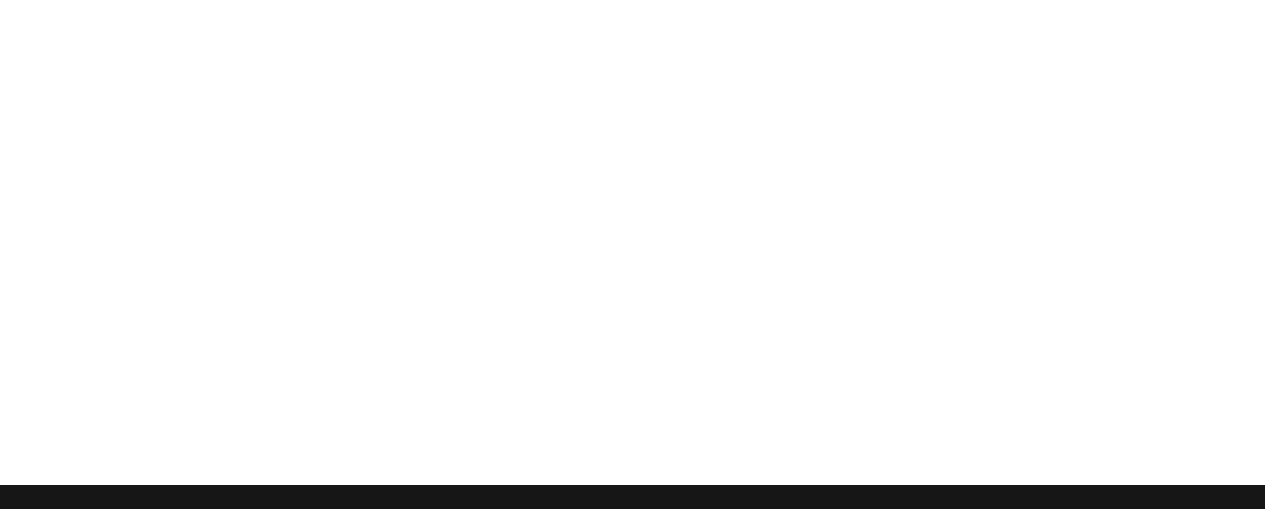
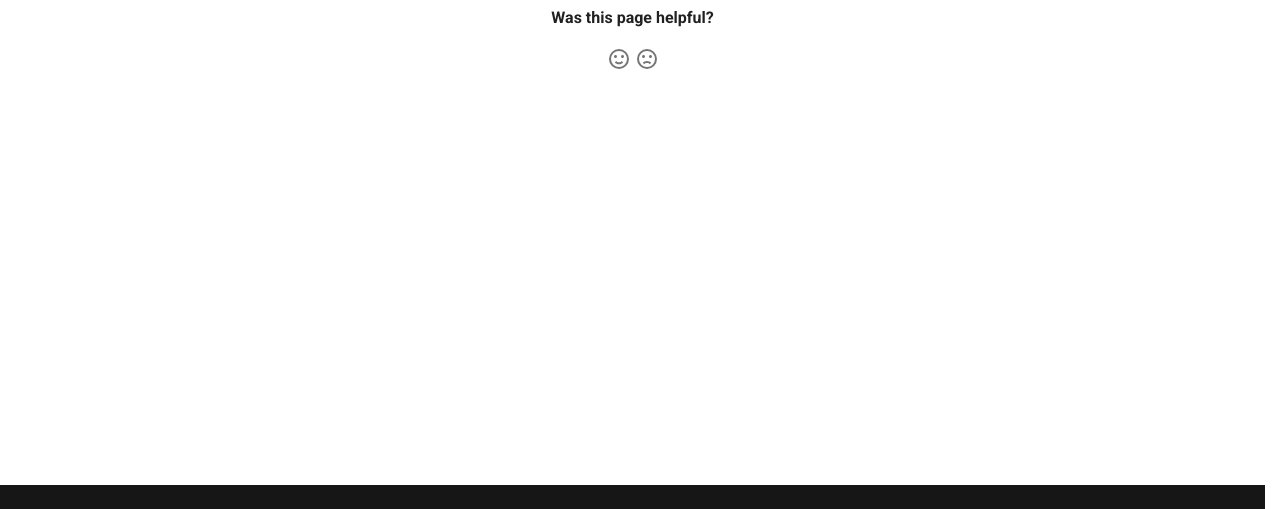
Before and after one commit to meltyminds/meltyminds.github.io, a plain HTML site: page index.html in a window 1280 px wide. Shown: the part 291-800 px from the top of the page. Drawn offline with Linux system fonts and the light colour scheme.

Commit message:
Add default Was this page helpful? via settings.

```diff
--- a/index.html
+++ b/index.html
@@ -314,6 +314,46 @@
 
 
 
+  <form class="md-feedback" name="feedback" hidden>
+    <fieldset>
+      <legend class="md-feedback__title">
+        Was this page helpful?
+      </legend>
+      <div class="md-feedback__inner">
+        <div class="md-feedback__list">
+
+            <button class="md-feedback__icon md-icon" type="submit" title="This page was helpful" data-md-value="1">
+              <svg xmlns="http://www.w3.org/2000/svg" viewBox="0 0 24 24"><path d="M20 12a8 8 0 0 0-8-8 8 8 0 0 0-8 8 8 8 0 0 0 8 8 8 8 0 0 0 8-8m2 0a10 10 0 0 1-10 10A10 10 0 0 1 2 12 10 10 0 0 1 12 2a10 10 0 0 1 10 10M10 9.5c0 .8-.7 1.5-1.5 1.5S7 10.3 7 9.5 7.7 8 8.5 8s1.5.7 1.5 1.5m7 0c0 .8-.7 1.5-1.5 1.5S14 10.3 14 9.5 14.7 8 15.5 8s1.5.7 1.5 1.5m-5 7.73c-1.75 0-3.29-.73-4.19-1.81L9.23 14c.45.72 1.52 1.23 2.77 1.23s2.32-.51 2.77-1.23l1.42 1.42c-.9 1.08-2.44 1.81-4.19 1.81Z"/></svg>
+            </button>
+
+            <button class="md-feedback__icon md-icon" type="submit" title="This page could be improved" data-md-value="0">
+              <svg xmlns="http://www.w3.org/2000/svg" viewBox="0 0 24 24"><path d="M20 12a8 8 0 0 0-8-8 8 8 0 0 0-8 8 8 8 0 0 0 8 8 8 8 0 0 0 8-8m2 0a10 10 0 0 1-10 10A10 10 0 0 1 2 12 10 10 0 0 1 12 2a10 10 0 0 1 10 10m-6.5-4c.8 0 1.5.7 1.5 1.5s-.7 1.5-1.5 1.5-1.5-.7-1.5-1.5.7-1.5 1.5-1.5M10 9.5c0 .8-.7 1.5-1.5 1.5S7 10.3 7 9.5 7.7 8 8.5 8s1.5.7 1.5 1.5m2 4.5c1.75 0 3.29.72 4.19 1.81l-1.42 1.42C14.32 16.5 13.25 16 12 16s-2.32.5-2.77 1.23l-1.42-1.42C8.71 14.72 10.25 14 12 14Z"/></svg>
+            </button>
+
+        </div>
+        <div class="md-feedback__note">
+
+            <div data-md-value="1" hidden>
+
+
+
+
+              Thanks for your feedback!
+            </div>
+
+            <div data-md-value="0" hidden>
+
+
+
+
+              Thanks for your feedback! Help us improve this page by using our <a href="..." target="_blank" rel="noopener">feedback form</a>.
+            </div>
+
+        </div>
+      </div>
+    </fieldset>
+  </form>
+
 
 
               </article>
```
Also changed, not shown: 1 other file.
